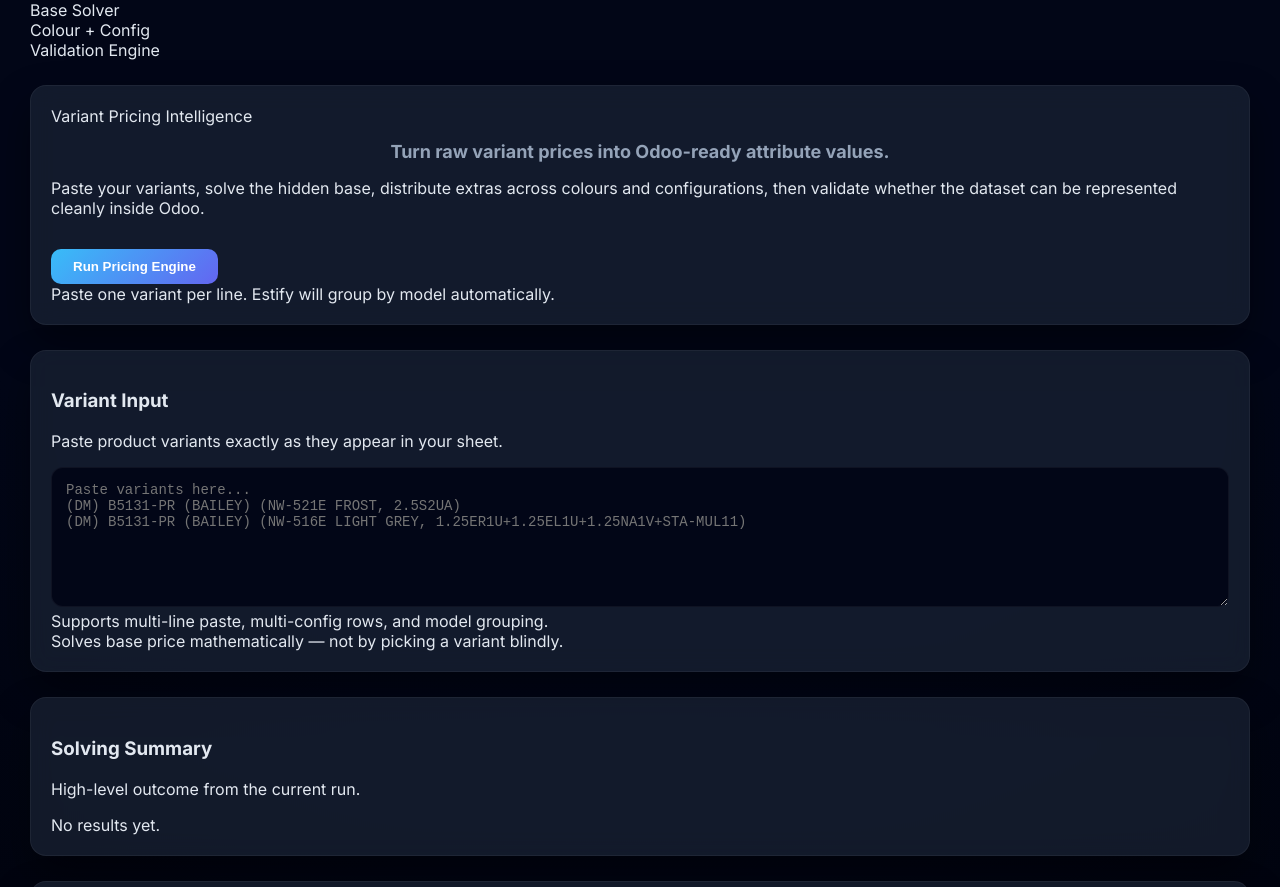
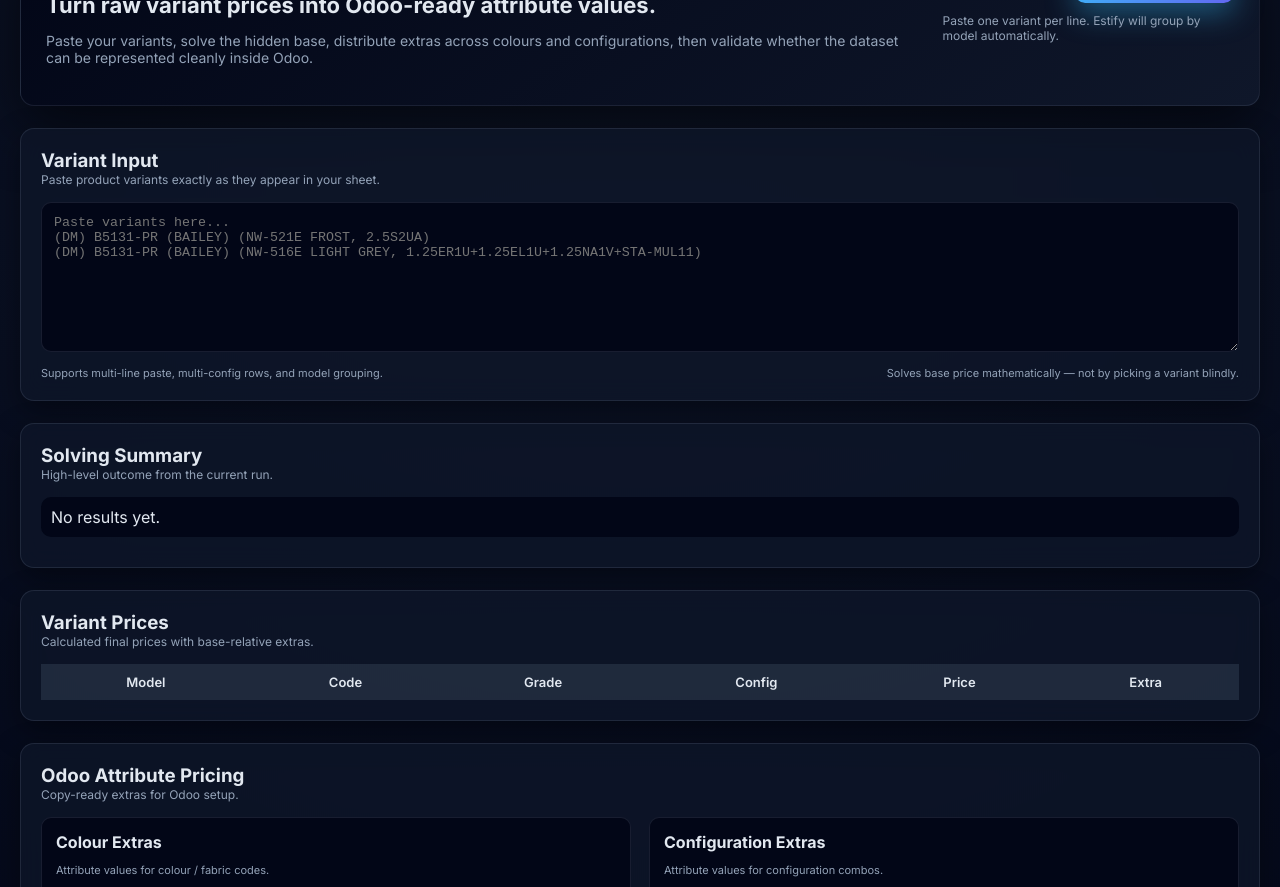
Before and after one commit to chaitanyayugo/Estify, a plain HTML site: page index.html in a window 1280 px wide. Shown: the part 159-1046 px from the top of the page. Drawn offline with Linux system fonts and the light colour scheme.

Commit message:
Update style.css

```diff
--- a/style.css
+++ b/style.css
@@ -1,228 +1,331 @@
+/* ================= ROOT ================= */
+:root {
+  --bg-main: #020617;
+  --bg-soft: #0f172a;
+  --bg-card: rgba(15, 23, 42, 0.7);
+
+  --border: rgba(148, 163, 184, 0.15);
+
+  --text-main: #e2e8f0;
+  --text-muted: #94a3b8;
+
+  --accent: #38bdf8;
+  --accent-2: #6366f1;
+
+  --green: #22c55e;
+  --red: #ef4444;
+  --yellow: #facc15;
+
+  --radius: 14px;
+  --radius-sm: 10px;
+
+  --shadow-lg: 0 20px 60px rgba(0, 0, 0, 0.6);
+  --shadow-md: 0 10px 30px rgba(0, 0, 0, 0.4);
+
+  --blur: blur(12px);
+}
+
 /* ================= RESET ================= */
 * {
   box-sizing: border-box;
 }
 
 body {
+  margin: 0;
   font-family: 'Inter', sans-serif;
-  background: radial-gradient(circle at top, #020617, #020617 40%, #000);
-  color: #e2e8f0;
-  margin: 0;
-  padding: 30px;
-  max-width: 1300px;
-  margin-inline: auto;
+  background: radial-gradient(circle at top, #0f172a, #020617);
+  color: var(--text-main);
 }
 
-/* ================= TITLES ================= */
-h1 {
-  text-align: center;
-  font-size: 28px;
-  color: #38bdf8;
-  margin-bottom: 20px;
+/* ================= LAYOUT ================= */
+.app-shell {
+  max-width: 1300px;
+  margin: auto;
+  padding: 30px 20px 60px;
+}
+
+.layout {
+  display: flex;
+  flex-direction: column;
+  gap: 22px;
+}
+
+/* ================= TOPBAR ================= */
+.topbar {
+  display: flex;
+  justify-content: space-between;
+  align-items: center;
+  margin-bottom: 25px;
+}
+
+.brand {
+  display: flex;
+  align-items: center;
+  gap: 14px;
+}
+
+.brand-mark {
+  width: 42px;
+  height: 42px;
+  border-radius: 12px;
+  background: linear-gradient(135deg, var(--accent), var(--accent-2));
+  display: flex;
+  align-items: center;
+  justify-content: center;
+  font-weight: 800;
+  font-size: 18px;
+  color: white;
+  box-shadow: var(--shadow-md);
+}
+
+.brand-copy h1 {
+  margin: 0;
+  font-size: 20px;
+}
+
+.brand-copy p {
+  margin: 0;
+  font-size: 12px;
+  color: var(--text-muted);
+}
+
+.topbar-meta {
+  display: flex;
+  gap: 10px;
+}
+
+.meta-chip {
+  padding: 6px 10px;
+  border-radius: 999px;
+  font-size: 11px;
+  background: rgba(56, 189, 248, 0.08);
+  border: 1px solid rgba(56, 189, 248, 0.2);
+  color: var(--accent);
+}
+
+/* ================= HERO ================= */
+.hero-card {
+  display: flex;
+  justify-content: space-between;
+  gap: 30px;
+  padding: 25px;
+  border-radius: var(--radius);
+  background: linear-gradient(145deg, #020617, #0f172a);
+  border: 1px solid var(--border);
+  box-shadow: var(--shadow-lg);
+}
+
+.hero-copy h2 {
+  margin: 8px 0;
+  font-size: 22px;
+}
+
+.hero-copy p {
+  color: var(--text-muted);
+  font-size: 14px;
+}
+
+.eyebrow {
+  font-size: 11px;
+  color: var(--accent);
+  text-transform: uppercase;
   letter-spacing: 1px;
 }
 
-h2 {
-  text-align: center;
-  font-size: 18px;
-  color: #94a3b8;
+.hero-actions {
+  display: flex;
+  flex-direction: column;
+  align-items: flex-end;
+  gap: 10px;
+}
+
+.primary-btn {
+  padding: 12px 18px;
+  border-radius: 10px;
+  border: none;
+  font-weight: 600;
+  background: linear-gradient(135deg, var(--accent), var(--accent-2));
+  color: white;
+  cursor: pointer;
+  box-shadow: 0 10px 30px rgba(56, 189, 248, 0.4);
+  transition: 0.25s;
+}
+
+.primary-btn:hover {
+  transform: translateY(-2px);
+  opacity: 0.95;
+}
+
+.hint {
+  font-size: 12px;
+  color: var(--text-muted);
+}
+
+/* ================= PANEL ================= */
+.panel-card {
+  padding: 20px;
+  border-radius: var(--radius);
+  background: var(--bg-card);
+  backdrop-filter: var(--blur);
+  border: 1px solid var(--border);
+  box-shadow: var(--shadow-md);
+}
+
+/* ================= HEAD ================= */
+.section-head {
+  display: flex;
+  justify-content: space-between;
+  align-items: center;
+  margin-bottom: 15px;
+}
+
+.section-head h3 {
+  margin: 0;
+}
+
+.section-head p {
+  margin: 0;
+  font-size: 12px;
+  color: var(--text-muted);
+}
+
+/* ================= INPUT ================= */
+.input-area {
+  width: 100%;
+  height: 150px;
+  border-radius: var(--radius-sm);
+  border: 1px solid var(--border);
+  background: #020617;
+  color: var(--text-main);
+  padding: 12px;
+  resize: vertical;
+  outline: none;
+}
+
+.input-area:focus {
+  border-color: var(--accent);
+}
+
+.input-footer {
+  margin-top: 10px;
+  display: flex;
+  justify-content: space-between;
+  font-size: 11px;
+  color: var(--text-muted);
+}
+
+/* ================= SUMMARY ================= */
+.summary-box {
+  padding: 10px;
+  border-radius: var(--radius-sm);
+  background: #020617;
   margin-bottom: 10px;
 }
 
-/* ================= SECTIONS ================= */
-section {
-  margin-top: 25px;
-  background: rgba(30, 41, 59, 0.6);
-  backdrop-filter: blur(12px);
-  border-radius: 16px;
-  padding: 20px;
-  border: 1px solid rgba(255,255,255,0.05);
-  box-shadow: 0 20px 40px rgba(0,0,0,0.4);
-  transition: 0.25s;
-}
-
-section:hover {
-  transform: translateY(-2px);
-}
-
-/* ================= TEXTAREA ================= */
-textarea {
-  width: 100%;
-  height: 140px;
-  padding: 14px;
-  border-radius: 12px;
-  border: 1px solid rgba(255,255,255,0.05);
-  background: #020617;
-  color: #e2e8f0;
-  outline: none;
-  resize: vertical;
-  font-size: 14px;
-  transition: 0.2s;
-}
-
-textarea:focus {
-  border-color: #38bdf8;
-  box-shadow: 0 0 0 2px rgba(56,189,248,0.2);
-}
-
-/* ================= BUTTON ================= */
-button {
-  margin-top: 15px;
-  padding: 10px 22px;
-  background: linear-gradient(135deg, #38bdf8, #6366f1);
-  border: none;
-  border-radius: 10px;
-  color: white;
-  font-weight: 600;
-  cursor: pointer;
-  transition: 0.2s;
-}
-
-button:hover {
-  transform: translateY(-1px);
-  box-shadow: 0 10px 20px rgba(56,189,248,0.3);
+.info-strip {
+  font-size: 13px;
+  margin-top: 6px;
+  color: var(--text-muted);
 }
 
 /* ================= TABLE ================= */
-table {
-  width: 100%;
-  margin-top: 15px;
-  border-collapse: collapse;
-  border-radius: 12px;
-  overflow: hidden;
-  background: #020617;
+.table-wrap {
+  overflow-x: auto;
 }
 
-/* Sticky header */
-thead {
-  background: #020617;
-  position: sticky;
-  top: 0;
-  z-index: 2;
+.data-table {
+  width: 100%;
+  border-collapse: collapse;
+  font-size: 13px;
 }
 
-th {
-  padding: 12px;
-  font-size: 12px;
-  text-transform: uppercase;
-  letter-spacing: 0.6px;
-  color: #94a3b8;
+.data-table thead {
+  background: rgba(51, 65, 85, 0.5);
 }
 
-/* Body */
-td {
+.data-table th {
   padding: 10px;
   text-align: center;
-  font-size: 13px;
-  border-top: 1px solid rgba(255,255,255,0.05);
+  font-weight: 600;
 }
 
-/* Hover */
-tbody tr:hover {
-  background: rgba(56,189,248,0.05);
+.data-table td {
+  padding: 10px;
+  text-align: center;
+  border-top: 1px solid var(--border);
 }
 
-/* ================= SCROLL TABLE ================= */
-section table {
-  display: block;
-  max-height: 300px;
-  overflow-y: auto;
+.data-table tbody tr:hover {
+  background: rgba(56, 189, 248, 0.05);
+}
+
+/* ================= STATUS COLORS ================= */
+.positive { color: var(--green); }
+.negative { color: var(--red); }
+.neutral  { color: var(--text-muted); }
+
+.fit {
+  color: var(--green);
+  font-weight: 600;
+}
+
+.mismatch {
+  color: var(--red);
+  font-weight: 600;
 }
 
 /* ================= GRID ================= */
-.grid {
+.odoo-grid {
   display: grid;
   grid-template-columns: 1fr 1fr;
-  gap: 20px;
+  gap: 18px;
 }
 
-/* ================= CARD ================= */
-.card {
-  background: rgba(2, 6, 23, 0.8);
-  border-radius: 14px;
-  padding: 15px;
-  border: 1px solid rgba(255,255,255,0.05);
+.mini-card {
+  background: #020617;
+  border-radius: var(--radius-sm);
+  padding: 14px;
+  border: 1px solid var(--border);
 }
 
-/* ================= COPY BUTTON ================= */
-.copy-btn {
-  margin-top: 10px;
-  font-size: 12px;
-  padding: 6px 10px;
-  background: #020617;
-  border: 1px solid #334155;
+.mini-card-head h4 {
+  margin: 0;
 }
 
-.copy-btn:hover {
-  background: #38bdf8;
-  color: black;
+.mini-card-head p {
+  font-size: 11px;
+  color: var(--text-muted);
 }
 
-/* ================= HIGHLIGHT BOX ================= */
-.highlight {
-  background: linear-gradient(135deg, #020617, #020617);
-  border-left: 4px solid #38bdf8;
-  padding: 12px;
-  border-radius: 8px;
-  margin-top: 10px;
-  font-size: 13px;
+/* ================= FOOTER ================= */
+.footer-card {
+  text-align: center;
+  padding: 20px;
+  border-radius: var(--radius);
+  background: #020617;
+  border: 1px solid var(--border);
 }
 
-/* ================= VALUE COLORS ================= */
-.positive {
-  color: #22c55e;
-  font-weight: 600;
+.footer-copy {
+  font-size: 14px;
 }
 
-.negative {
-  color: #ef4444;
-  font-weight: 600;
+.footer-subcopy {
+  font-size: 12px;
+  color: var(--text-muted);
 }
 
-.neutral {
-  color: #94a3b8;
+/* ================= RESPONSIVE ================= */
+@media (max-width: 900px) {
+  .hero-card {
+    flex-direction: column;
+  }
+
+  .hero-actions {
+    align-items: flex-start;
+  }
+
+  .odoo-grid {
+    grid-template-columns: 1fr;
+  }
 }
-
-/* ================= VALIDATION ================= */
-.fit {
-  color: #22c55e;
-  font-weight: bold;
-}
-
-.mismatch {
-  color: #ef4444;
-  font-weight: bold;
-}
-
-/* Row highlight */
-.fit-row {
-  background: rgba(34,197,94,0.05);
-}
-
-.mismatch-row {
-  background: rgba(239,68,68,0.05);
-}
-
-/* ================= BASE ROW ================= */
-.base-row {
-  background: rgba(56,189,248,0.08);
-  font-weight: 600;
-}
-
-/* ================= SCROLLBAR ================= */
-::-webkit-scrollbar {
-  width: 6px;
-}
-
-::-webkit-scrollbar-track {
-  background: transparent;
-}
-
-::-webkit-scrollbar-thumb {
-  background: #334155;
-  border-radius: 10px;
-}
-
-::-webkit-scrollbar-thumb:hover {
-  background: #38bdf8;
-}
```
